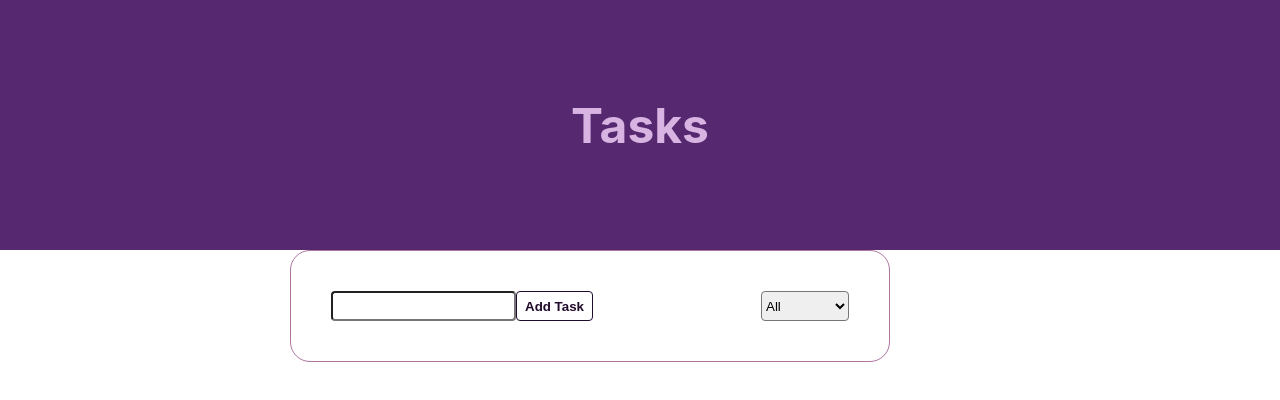
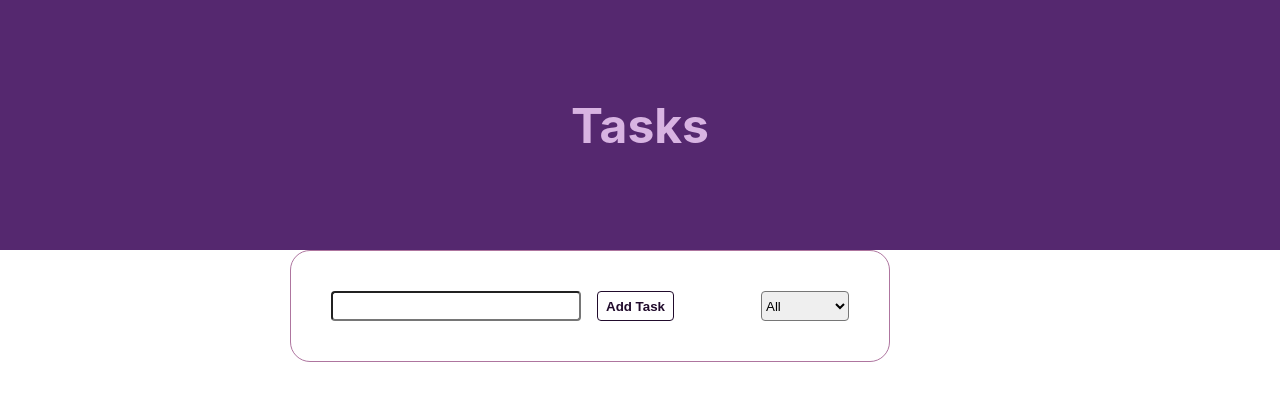
Before and after one commit to cmoutella/tasks-planner, a React (Create React App) app: page / in a window 1280 px wide. Shown: the top 400 px of the page. Built offline with nearby package versions, Linux system fonts and the light colour scheme.

Commit message:
Fix classNames

```diff
--- a/src/components/Form.js
+++ b/src/components/Form.js
@@ -4,11 +4,11 @@ const Form = () => {
   return(
     <form className="app-form">
       <div className="new-input">
-        <input className="todo-task" type="text" />
-        <button className="btn btn-default todo-submit">Add Task</button>
+        <input className="task-input" type="text" />
+        <button className="btn btn-default task-submit">Add Task</button>
       </div>
       <div className="select">
-        <select className="todo-filter" name="todos">
+        <select className="task-filter" name="todos">
           <option value="all">All</option>
           <option value="completed">Completed</option>
           <option value="incomplete">Incomplete</option>
```
